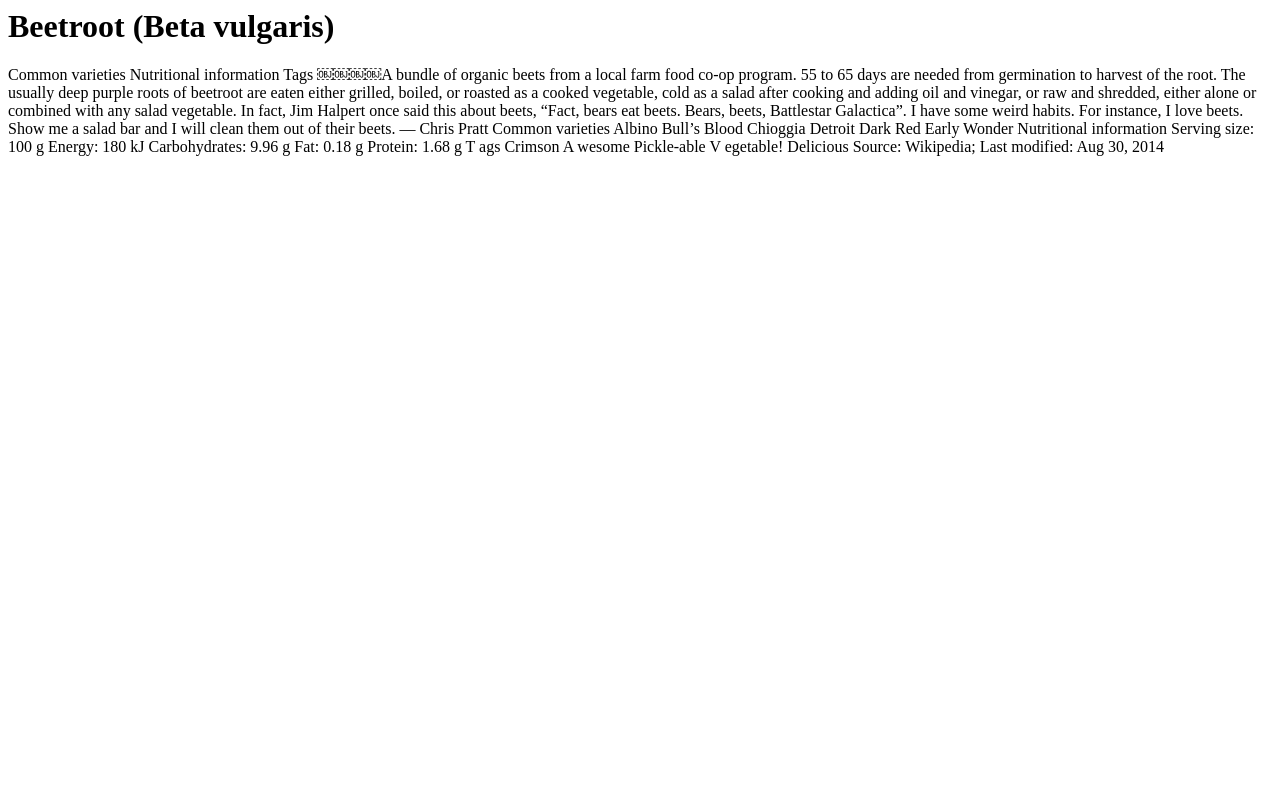
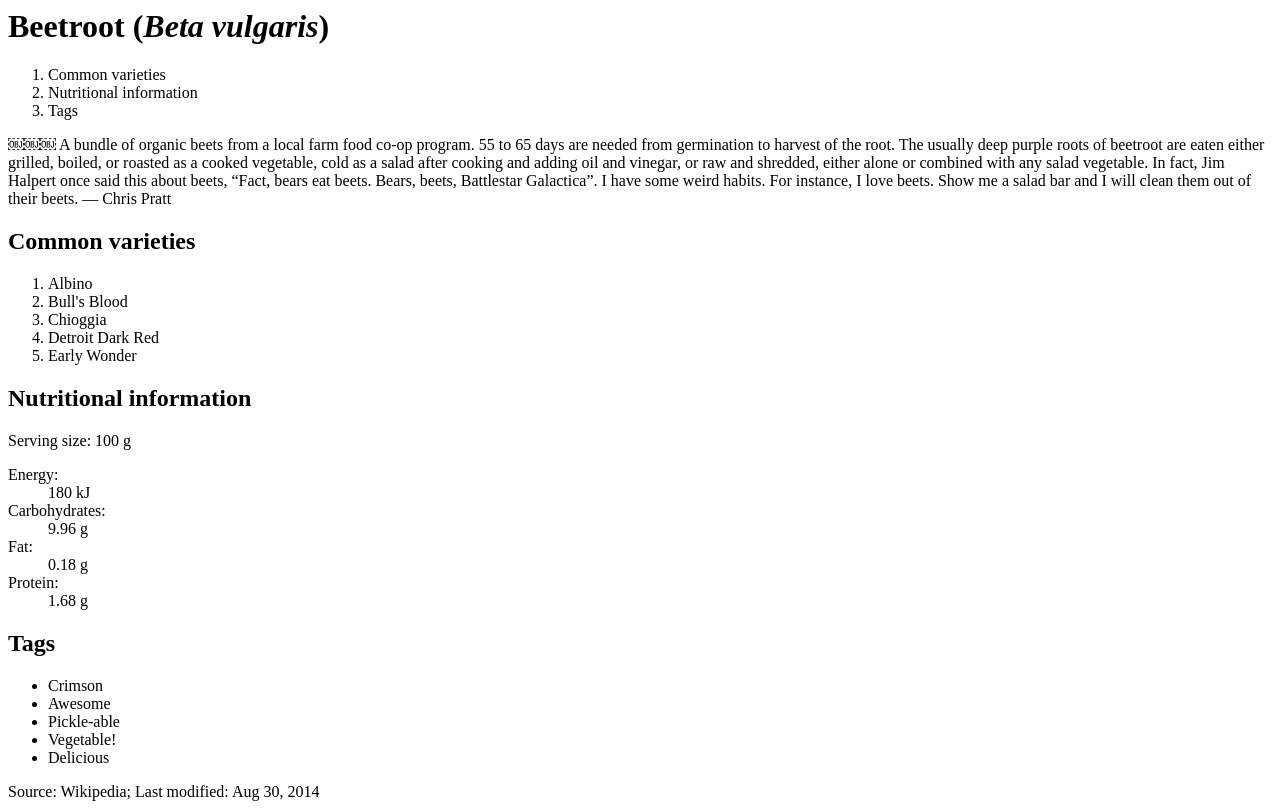
Before and after one commit to bonniecampbell/intro-to-html, a plain HTML site: page index.html in a window 1280 px wide. Drawn offline with Linux system fonts and the light colour scheme.

Commit message:
added lists and headings
added all the heading levels
added all the uls, els, ols

```diff
--- a/index.html
+++ b/index.html
@@ -1,19 +1,55 @@
-<h1>Beetroot (Beta vulgaris)</h1>
-Common varieties Nutritional information Tags
-￼￼￼￼A bundle of organic beets from a local farm food co-op program. 55 to 65 days are needed from germination to harvest of the root.
+<h1>Beetroot (<i>Beta vulgaris</i>)</h1>
+
+<ol>
+  <li>Common varieties</li>
+  <li>Nutritional information</li>
+  <li>Tags</li>
+</ol>
+￼￼￼
+A bundle of organic beets from a local farm food co-op program. 55 to 65 days are needed from germination to harvest of the root.
 The usually deep purple roots of beetroot are eaten either grilled, boiled, or roasted as a cooked vegetable, cold as a salad after cooking and adding oil and vinegar, or raw and shredded, either alone or combined with any salad vegetable.
+
 In fact, Jim Halpert once said this about beets, “Fact, bears eat beets. Bears, beets, Battlestar Galactica”.
+
 I have some weird habits. For instance, I love beets. Show me a salad bar and I will clean them out of their beets.
 — Chris Pratt
-Common varieties
-Albino
-Bull’s Blood Chioggia
-Detroit Dark Red Early Wonder
-Nutritional information
-Serving size: 100 g
-Energy: 180 kJ Carbohydrates: 9.96 g Fat: 0.18 g
-Protein: 1.68 g
-T ags
-Crimson
-A wesome Pickle-able V egetable! Delicious
+
+<h2>Common varieties</h2>
+
+<ol>
+  <li>Albino</li>
+  <li>Bull's Blood</li>
+  <li>Chioggia</li>
+  <li>Detroit Dark Red</li>
+  <li>Early Wonder</li>
+</ol>
+
+<h2>Nutritional information</h2>
+
+<p>Serving size: 100 g</p>
+
+<dl>
+  <dt>Energy:<dt>
+  <dd>180 kJ</dd>
+
+  <dt>Carbohydrates:</dt>
+  <dd>9.96 g</dd>
+
+  <dt>Fat:</dt>
+  <dd>0.18 g</dd>
+
+  <dt>Protein:</dt>
+  <dd>1.68 g</dd>
+</dl>
+
+<h2>Tags</h2>
+
+<ul>
+  <li>Crimson</li>
+  <li>Awesome</li>
+  <li>Pickle-able</li>
+  <li>Vegetable!</li>
+  <li>Delicious</li>
+</ul>
+
 Source: Wikipedia; Last modified: Aug 30, 2014
```
